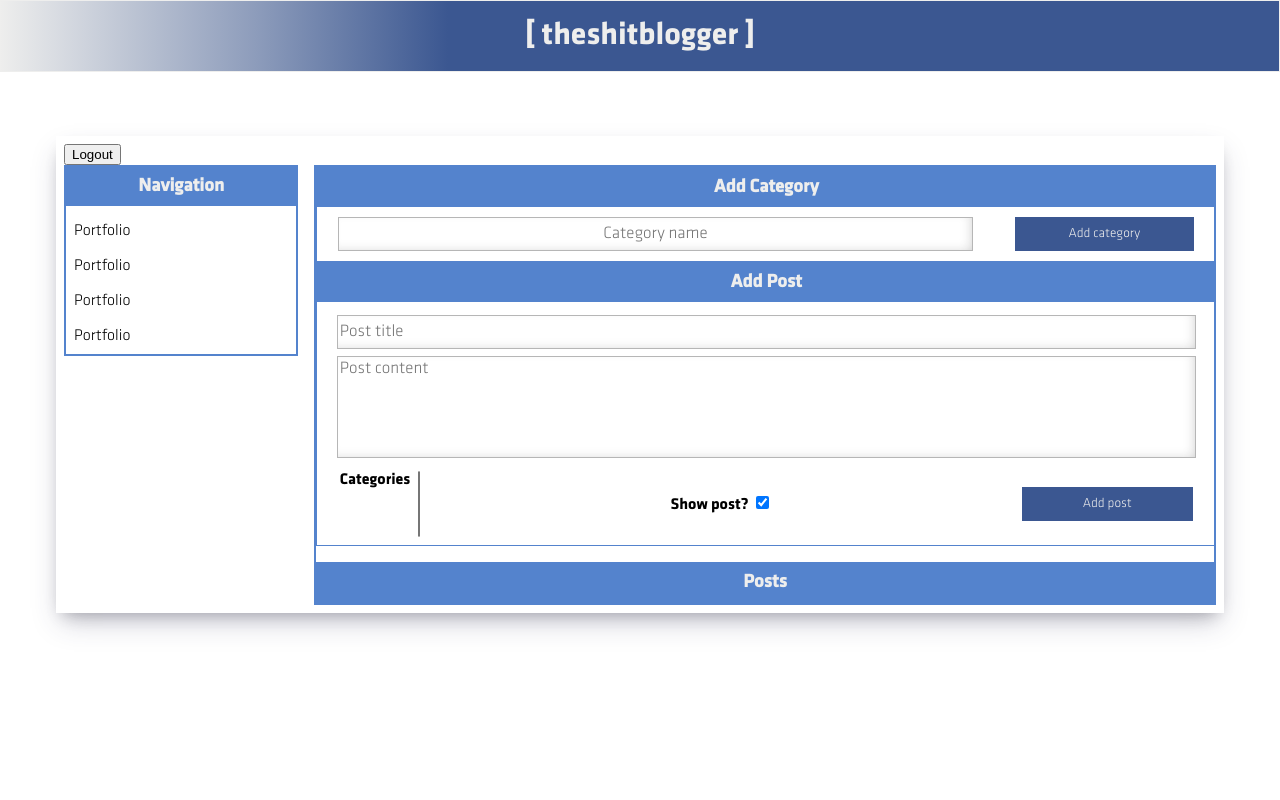
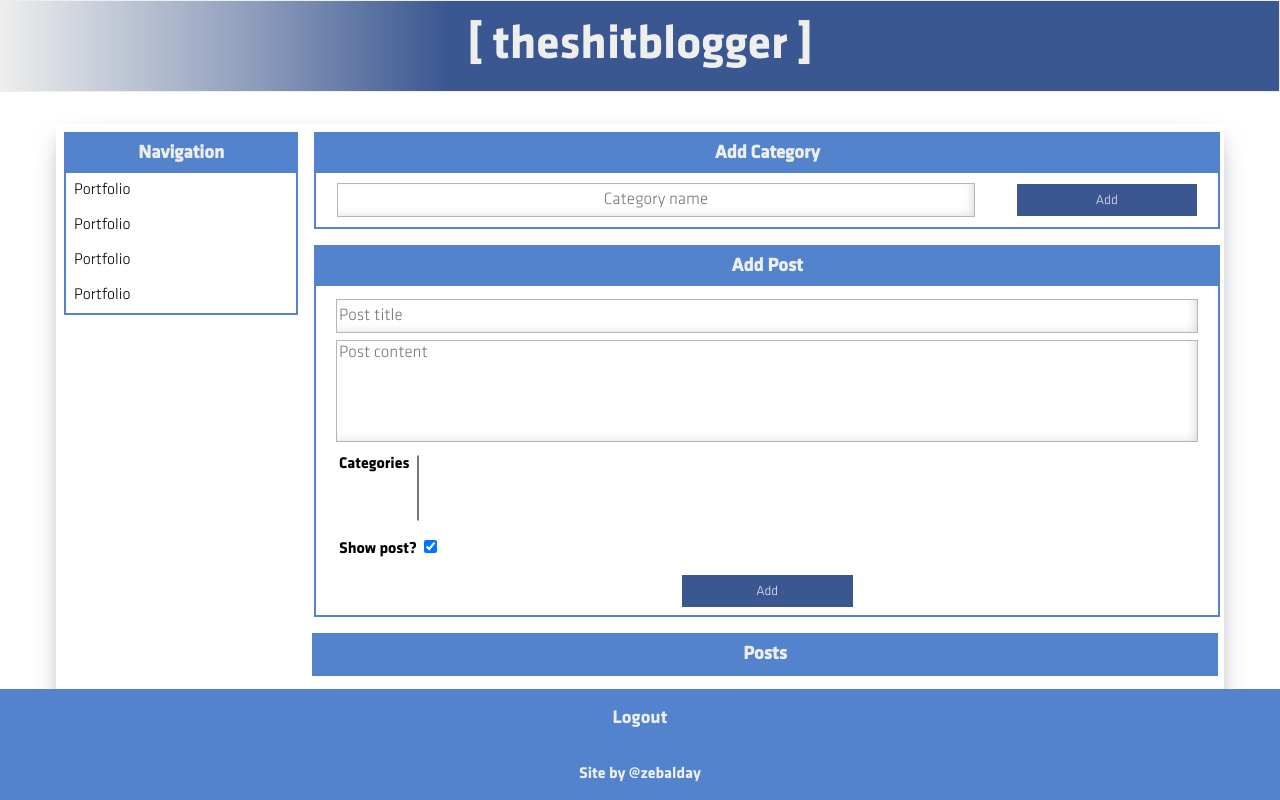
Before and after one commit to zebalday/zebs-portfolio, a Django app: page /shitblogger/ in a window 1280 px wide. Run offline with Django 5.2, Linux system fonts and the light colour scheme; the visitor is signed in with stand-in values (Sample User, id 1); data that the repository does not hold is empty.

Commit message:
9th commit: Shitblogger app finished.

```diff
--- a/portfolio/templates/portfolio/index.html
+++ b/portfolio/templates/portfolio/index.html
@@ -29,7 +29,8 @@
         <p>I'm a 25 Y.O Computer Engineer from L.S, Chile with strong programming skills in Python & Java who's passionate for data management.</p>
         <p>My hands-on experience includes developing web applications using Python and Django, creating and consuming APIs for efficient data transmission.</p>
         <p><b>Checkout some of my projects!</b></p>
-        <button onclick="location.href={% url 'shitblogger:index' %}">BLOG</button>
+
+        <button class="section-button" onclick="location.href={% url 'shitblogger:index' %}">BLOG</button>
     </div>
 
 
--- a/shitblogger/static/css/blog-posts.css
+++ b/shitblogger/static/css/blog-posts.css
@@ -1,9 +1,11 @@
+
 #page-content{
 
     .content-container{
         /* border: 1px solid black; */
         display: flex;
-        column-gap: 1rem;
+        flex-direction: column;
+        row-gap: 1rem;
 
         /* NAVIGATION BAR */
         .side-bar{
@@ -12,7 +14,7 @@
             height: fit-content;
             display: flex;
             flex-direction: column;
-            row-gap: 0.5rem;
+            /* row-gap: 0.5rem; */
 
             ul{
                 width: 100%;
@@ -21,6 +23,8 @@
                 list-style:none;
                 padding-inline-start: 0rem;
                 font-family: "klavika-L";
+                display: flex;
+                justify-content: space-around;
 
                 li{
                     padding: 0.5rem;
@@ -37,16 +41,19 @@
 
         /* CONTENT SECTION */
         .posts-section{
-            border: 2px solid var(--blog-base-4);
+            /* border: 2px solid var(--blog-base-4); */
             display: flex;
             flex-direction: column;
             row-gap: 1rem;
             align-items: center;
             justify-content: center;
-            width: 80%;
+            /* width: 80%; */
 
             .forms-section{
                 width: 100%;
+                row-gap: 1rem;
+                display: flex;
+                flex-direction: column;
 
                 /* CATEGORY FORM */
                 .cat-form{
@@ -88,8 +95,13 @@
                             width: 95%;
                             margin: 0.5rem auto;
                             display: flex;
-                            justify-content: space-between;
-                            align-items: center;
+                            flex-direction: column;
+                            row-gap: 1rem;
+
+                            .fb-button{
+                                margin: 0 auto;
+                            }
+
 
                             .categories{
                                 display: flex;
@@ -122,6 +134,42 @@
     }
 }
 
+
+/* RESPONSIVENESS */
+
+@media (min-width:768px) {
+    .content-container{
+        display: flex;
+        flex-direction: row !important;
+        column-gap: 1rem;
+
+        .side-bar{
+            ul{
+                display: list-item !important;
+            }
+        }
+
+        .posts-section{
+            width: 100%;
+
+            .forms-section{
+                .post-form{
+                    form{
+                        .row-2{
+                            width: 95%;
+                            margin: 0.5rem auto;
+                            display: flex;
+                            justify-content: space-between;
+                        }
+                    }
+                }
+            }
+        }
+    }
+}
+
+
+/* CLASSES */
 .section-title{
     width: 100%;
     margin: 0 auto;
@@ -134,7 +182,7 @@
 
 .section{
     width: 100%;
-    border: 1px solid var(--blog-base-4);
+    border: 2px solid var(--blog-base-4);
     font-family: "klavika-B";
 }
 
@@ -144,7 +192,8 @@
     background-color: var(--blog-base-6);
     font-family: "klavika-L";
     color: var(--blog-base-1);
-    border: 1px solid var(--blog-base-6)
+    border: 1px solid var(--blog-base-6);
+    max-height: 2rem;
 }
 .fb-button:hover{
     background-color: var(--blog-base-5);
@@ -159,3 +208,20 @@
     font-family: "klavika-L";
     border-radius: 0px;
 }
+
+.paginator{
+    display: flex;
+    column-gap: 1rem;
+    color: var(--blog-base-3);
+    font-family: "klavika-L";
+
+    span{
+        a{
+            text-decoration: none;
+            color: var(--blog-base-3);
+        }
+        a:hover{
+            color: var(--blog-base-4);
+        }
+    }
+}
--- a/shitblogger/static/css/login-form.css
+++ b/shitblogger/static/css/login-form.css
@@ -16,7 +16,7 @@ body.no-scroll {
 }
 
 .form-alert {
-    border-radius: 10px;
+    border-radius: 5px;
     display: none;
     position: fixed;
     top: -100%;
@@ -28,8 +28,8 @@ body.no-scroll {
     z-index: 1000;
     transition: top 0.5s ease-in-out;
     background: linear-gradient(white, white) padding-box,
-                linear-gradient(245deg, rgba(240,218,25,1) 0%, rgba(255,81,47,1) 70%, rgba(240,218,25,1) 100%) border-box;
-    border: 2px solid transparent;
+                linear-gradient(245deg, var(--blog-base-2) 0%, var(--blog-base-4) 70%, var(--blog-base-6) 100%) border-box;
+    border: 4px solid transparent;
     display: flex;
     flex-direction: column;
     align-items: center;
--- a/shitblogger/static/css/shitblogger-layout.css
+++ b/shitblogger/static/css/shitblogger-layout.css
@@ -54,6 +54,7 @@ body{
                 text-align: center;
                 font-family: "klavika-B";
                 color: var(--blog-base-1);
+                font-size: 3rem;
             }
         }
     }
@@ -61,7 +62,30 @@ body{
 
 #page-content{
     padding: 0.5rem;
-    margin: 4rem auto;
+    margin: 2rem auto;
     width: 90%;
     box-shadow: rgba(50, 50, 93, 0.25) 0px 13px 27px -5px, rgba(0, 0, 0, 0.3) 0px 8px 16px -8px;
 }
+
+footer{
+    display: flex;
+    flex-direction: column;
+    align-items: center;
+    justify-content: center;
+    font-family: "klavika-B";
+    color: var(--blog-base-1);
+    background-color: var(--blog-base-4);
+    width: 100%;
+    position: absolute;
+    bottom: 0;
+
+    a{
+        text-decoration: none;
+        color: var(--blog-base-1);
+
+    }
+    a:hover{
+        text-decoration: underline;
+        color: var(--blog-detail-1);
+    }
+}
--- a/shitblogger/templates/includes/post-card.html
+++ b/shitblogger/templates/includes/post-card.html
@@ -8,7 +8,7 @@
 
     <div class="post-info">
         <div class="post-content">
-            <p><span class="content-title">{{post.title}} > </span>{{post.content}}</p>
+            <p><span class="content-title">{{post.title|title}} > </span>{{post.content}}</p>
         </div>
 
         <div class="post-dates">
--- /dev/null
+++ b/shitblogger/templates/includes/posts-paginator.html
@@ -0,0 +1,19 @@
+{% if posts_per_page.has_previous %}
+    <span class="previous-page">
+        <a href="?page=1"> <i class="fa-solid fa-angles-left"></i> </a>
+        <a href="?page={{posts_per_page.previous_page_number}}"> <i class="fa-solid fa-chevron-left"></i> </a>
+    </span>
+{% endif %}
+
+
+<span class="actual-page">
+    <b>Page {{posts_per_page.number}} of {{posts_per_page.paginator.num_pages}}</b>
+</span>
+
+
+{% if posts_per_page.has_next %}
+    <span class="next-page">
+        <a href="?page={{posts_per_page.next_page_number}}"> <i class="fa-solid fa-chevron-right"></i> </a>
+        <a href="?page={{posts_per_page.paginator.num_pages}}"> <i class="fa-solid fa-angles-right"></i> </a>
+    </span>
+{% endif %}
--- a/shitblogger/templates/shitblogger/blog-posts.html
+++ b/shitblogger/templates/shitblogger/blog-posts.html
@@ -23,11 +23,12 @@
 <div class="form-alert" id="form-alert">
     <span class="form-close-button" onclick="hideCustomAlert()">&times;</span>
     <div class="form-container" id="form-container">
+        <h3 class="section-title">Login</h3>
         <form action="{% url 'shitblogger:index' %}" method="POST">
             {% csrf_token %}
             <input type="text" id="username" name="username">
             <input type="password" id="password" name="password">
-            <button type="submit">Login</button>
+            <button type="submit" class="fb-button">Login</button>
         </form>
     </div>
 </div>
@@ -41,21 +42,9 @@
     {% endfor %}
 {% endif %}
 
-{% if not user.is_authenticated %}
-    <!-- LOGIN BUTTON -->
-    <button onclick="showCustomAlert()">
-        Login
-    </button>
-{% else %}
-    <!-- LOGOUT BUTTON -->
-    <button onclick="location.href='{% url "shitblogger:logout" %}'">
-        Logout
-    </button>
-{% endif %}
 
 <!-- VISIBLE CONTENT -->
 <div class="content-container">
-
 
     <!-- SIDE BAR -->
     <div class="side-bar">
@@ -79,7 +68,7 @@
                 <form action="{% url 'shitblogger:add-category' %}" method="POST">
                     {% csrf_token %}
                     {{category_form.name|safe}}
-                    <button type="submit" class="fb-button">Add category</button>
+                    <button type="submit" class="fb-button">Add</button>
                 </form>
             </div>
 
@@ -101,7 +90,7 @@
                             {{blog_form.public.label}}
                             {{blog_form.public}}
                         </div>
-                        <button type="submit" class="fb-button">Add post</button>
+                        <button type="submit" class="fb-button">Add</button>
                     </div>
                 </form>
             </div>
@@ -112,26 +101,19 @@
         <div class="posts-list section">
             <h3 class="section-title">Posts</h3>
             {% for post in posts %}
-                {% include "includes/post-card.html" with post=post.post categories=post.categories %}
+                {% include "includes/post-card.html" with post=post %}
             {% endfor %}
         </div>
 
-        <!-- SUGGESTIONS FORM -->
-        <!-- <div class="sugest-form section">
-            <h3 class="section-title">Topic suggestions</h3>
-            formulario
-        </div> -->
+        <!-- PAGINATOR -->
+        <div class="paginator">
+            {% include "includes/posts-paginator.html" with posts_per_page=posts %}
+        </div>
 
     </div>
+</div>
 
 
-
-
-
-
-
-
-</div>
 
 {% endblock page_content %}
 
--- a/shitblogger/templates/shitblogger/shitblogger-layout.html
+++ b/shitblogger/templates/shitblogger/shitblogger-layout.html
@@ -34,6 +34,9 @@
         <meta property="og:site_name" content="" />
 
         <!-- STYLES -->
+        <link rel="stylesheet" type="text/css" href={% static 'fontawesomefree/css/fontawesome.css' %} >
+        <link rel="stylesheet" type="text/css" href={% static 'fontawesomefree/css/all.min.css' %} >
+        <link rel="stylesheet" type="text/css" href="https://cdnjs.cloudflare.com/ajax/libs/font-awesome/4.7.0/css/font-awesome.min.css" >
         <link rel="stylesheet" type="text/css" href={% static "css/shitblogger-layout.css" %}>
         {% block page_styles %}
         {% comment %} CHILD TEMPLATE STYLES {% endcomment %}
@@ -71,7 +74,14 @@
 
         <!-- PAGE FOOTER -->
         <footer>
-
+            {% if not user.is_authenticated %}
+                <!-- LOGIN BUTTON -->
+                <h3 onclick="showCustomAlert()">[ theshitblogger ] © All rights reserved 2024</h3>
+            {% else %}
+                <!-- LOGOUT BUTTON -->
+                <h3 onclick="location.href='{% url "shitblogger:logout" %}'">Logout</h3>
+            {% endif %}
+            <p>Site by <a href="https://github.com/zebalday">@zebalday</a></p>
         </footer>
 
         <!-- PAGE SCRIPTS -->
--- a/shitblogger/views.py
+++ b/shitblogger/views.py
@@ -24,20 +24,12 @@ class BlogIndex(TemplateView):
         category_form = CategoryForm()
 
         # Paginator
-        paginator_instance = Paginator(blog_posts, 20)
+        paginator_instance = Paginator(blog_posts, 5)
         page_number = request.GET.get('page')
-        posts_per_page = paginator_instance.get_page(page_number)
-
-        # Serialize & Add categories
-        posts_json = []
-        for post in posts_per_page:
-            posts_json.append({
-                    'post' : post,
-                    'categories' : post.categories.all()
-                })
+        posts = paginator_instance.get_page(page_number)
 
         # Context
-        self.context['posts'] = posts_json
+        self.context['posts'] = posts
         self.context['blog_form'] = blog_form
         self.context['category_form'] = category_form
 
@@ -60,10 +52,9 @@ class BlogIndex(TemplateView):
             messages.error(request, 'Invalid credentials.')
             return render(request, self.template_name, self.context)
 
-        # POST - CREATE BLOG POST
-        elif 'title' in request.POST:
-            print(request.POST['title'])
-            return render(request, self.template_name, self.context)
+
+        messages.error(request, 'No post data.')
+        return render(request, self.template_name, self.context)
 
 
 
```
Also changed, not shown: portfolio/static/css/include-spotify-classes.css (+1 -11 lines), portfolio/static/css/index.css (+80 -0 lines), shitblogger/static/css/post-card.css (+36 -5 lines).
